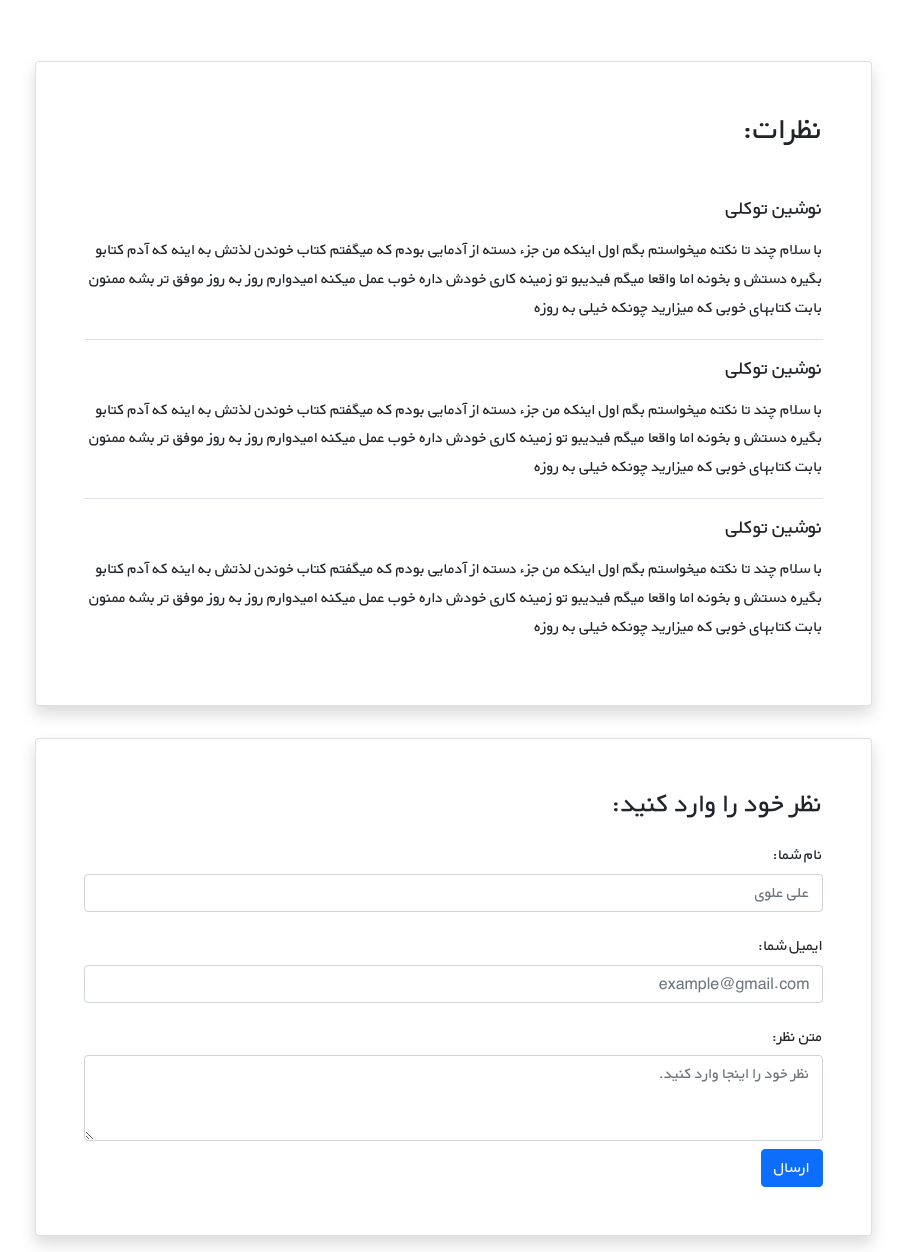
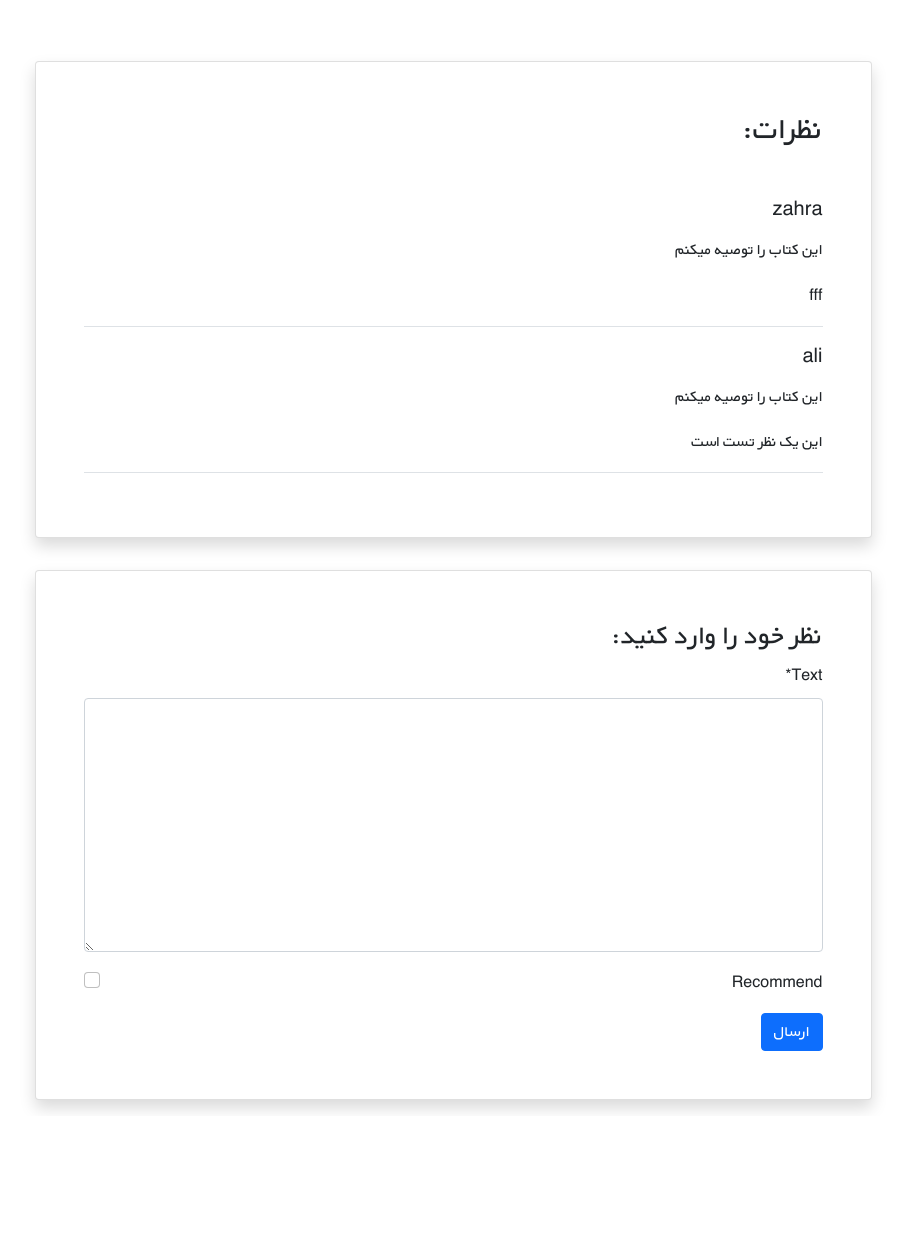
Before and after one commit to AliGanji14/django-Book, a Django app: page /books/1/ in a window 1280 px wide. Shown: the part 2943-4195 px from the top of the page, without its empty margins (187-1093 px from the left). After the commit the page ends 4054 px from the top, so only its background shows below. Run offline with Django 5.2, Linux system fonts and the light colour scheme; data comes from the database, SQL or seed files in the repository; both versions use the stored data as it was after the commit; some libraries are stand-ins or nearby versions.

Commit message:
add comment form to book detail view

```diff
--- /dev/null
+++ b/books/forms.py
@@ -0,0 +1,9 @@
+from django import forms
+
+from .models import Comment
+
+
+class CommentForm(forms.ModelForm):
+    class Meta:
+        model = Comment
+        fields = ('text', 'recommend',)
--- a/books/models.py
+++ b/books/models.py
@@ -1,5 +1,6 @@
 from django.db import models
 from django.urls import reverse
+from django.contrib.auth import get_user_model
 
 
 class Book(models.Model):
@@ -16,3 +17,15 @@ class Book(models.Model):
 
     def get_absolute_url(self):
         return reverse('book_detail', kwargs={'pk': self.pk})
+
+
+class Comment(models.Model):
+    user = models.ForeignKey(get_user_model(), on_delete=models.CASCADE)
+    book = models.ForeignKey(Book, on_delete=models.CASCADE, related_name='comments')
+    text = models.TextField()
+    is_active = models.BooleanField(default=True)
+    recommend = models.BooleanField(default=False)
+    datetime_created = models.DateTimeField(auto_now_add=True)
+
+    def __str__(self):
+        return self.text
--- a/books/templates/books/book_detail.html
+++ b/books/templates/books/book_detail.html
@@ -1,4 +1,6 @@
 {% extends "_base.html" %}
+
+{% load crispy_forms_tags %}
 
 {% block page_title %}جزییات کتاب {{ book.title }}{% endblock %}
 
@@ -43,33 +45,19 @@
                 <div class="d-flex justify-content-center">
                     <div class="card shadow my-3 p-5 w-sm-75 w-100">
                         <h2 class="mb-5">نظرات:</h2>
-                        <div class="border-bottom mb-3">
-                            <h5 class="mb-3">نوشین توکلی</h5>
-                            <p>با سلام چند تا نکته میخواستم بگم اول اینکه من جزء دسته از آدمایی بودم که میگفتم کتاب
-                                خوندن لذتش
-                                به اینه که آدم کتابو بگیره دستش و بخونه اما واقعا میگم فیدیبو تو زمینه کاری خودش داره
-                                خوب عمل
-                                میکنه امیدوارم روز به روز موفق تر بشه ممنون بابت کتابهای خوبی که میزارید چونکه خیلی به
-                                روزه</p>
-                        </div>
-                        <div class="border-bottom mb-3">
-                            <h5 class="mb-3">نوشین توکلی</h5>
-                            <p>با سلام چند تا نکته میخواستم بگم اول اینکه من جزء دسته از آدمایی بودم که میگفتم کتاب
-                                خوندن لذتش
-                                به اینه که آدم کتابو بگیره دستش و بخونه اما واقعا میگم فیدیبو تو زمینه کاری خودش داره
-                                خوب عمل
-                                میکنه امیدوارم روز به روز موفق تر بشه ممنون بابت کتابهای خوبی که میزارید چونکه خیلی به
-                                روزه</p>
-                        </div>
-                        <div>
-                            <h5 class="mb-3">نوشین توکلی</h5>
-                            <p>با سلام چند تا نکته میخواستم بگم اول اینکه من جزء دسته از آدمایی بودم که میگفتم کتاب
-                                خوندن لذتش
-                                به اینه که آدم کتابو بگیره دستش و بخونه اما واقعا میگم فیدیبو تو زمینه کاری خودش داره
-                                خوب عمل
-                                میکنه امیدوارم روز به روز موفق تر بشه ممنون بابت کتابهای خوبی که میزارید چونکه خیلی به
-                                روزه</p>
-                        </div>
+                        {% for comment in comments %}
+                            {% if comment.is_active %}
+                                <div class="border-bottom mb-3">
+                                    <h5 class="mb-3">{{ comment.user.username }}</h5>
+                                    {% if comment.recommend %}
+                                        <p>این کتاب را توصیه میکنم</p>
+                                    {% else %}
+                                        <p>این کتاب را توصیه نمیکنم</p>
+                                    {% endif %}
+                                    <p>{{ comment.text|linebreaks }}</p>
+                                </div>
+                            {% endif %}
+                        {% endfor %}
                     </div>
                 </div>
 
@@ -77,20 +65,9 @@
                     <div class="card shadow my-3 p-5 w-sm-75 w-100">
                         <h3>نظر خود را وارد کنید:</h3>
                         <form method="POST">
-                            <div class="form-group py-2">
-                                <label class="py-1" for="author_name">نام شما:</label>
-                                <input type="text" class="form-control" placeholder="علی علوی" name="author_name">
-                            </div>
-                            <div class="form-group py-2">
-                                <label class="py-1" for="email">ایمیل شما:</label>
-                                <input type="email" class="form-control" placeholder="example@gmail.com" name="email">
-                            </div>
-                            <div class="form-group py-2">
-                                <label class="py-1" for="comment_text">متن نظر:</label>
-                                <textarea class="form-control" name="text" rows="3"
-                                          placeholder="نظر خود را اینجا وارد کنید."></textarea>
-                            </div>
-                            <button type="submit" class="btn btn-primary">ارسال</button>
+                            {% csrf_token %}
+                            {{ comment_form|crispy }}
+                            <button class="btn btn-primary" type="submit">ارسال</button>
                         </form>
                     </div>
                 </div>
--- a/books/urls.py
+++ b/books/urls.py
@@ -4,7 +4,7 @@ from . import views
 
 urlpatterns = [
     path('', views.BookListView.as_view(), name='book_list'),
-    path('<int:pk>/', views.BookDetailView.as_view(), name='book_detail'),
+    path('<int:pk>/', views.book_detail_view, name='book_detail'),
     path('create/', views.BookCreateView.as_view(), name='book_create'),
     path('<int:pk>/update/', views.BookUpdateView.as_view(), name='book_update'),
     path('<int:pk>/delete/', views.BookDeleteView.as_view(), name='book_delete'),
--- a/books/views.py
+++ b/books/views.py
@@ -1,7 +1,9 @@
 from django.views import generic
 from django.urls import reverse_lazy
+from django.shortcuts import get_object_or_404, render
 
-from .models import Book
+from .models import Book, Comment
+from .forms import CommentForm
 
 
 class BookListView(generic.ListView):
@@ -11,9 +13,24 @@ class BookListView(generic.ListView):
     context_object_name = 'books'
 
 
-class BookDetailView(generic.DetailView):
-    model = Book
-    template_name = 'books/book_detail.html'
+def book_detail_view(request, pk):
+    book = get_object_or_404(Book, pk=pk)
+    book_comments = book.comments.all()
+
+    if request.method == 'POST':
+        comment_form = CommentForm(request.POST)
+        if comment_form.is_valid():
+            new_comment = comment_form.save(commit=False)
+            new_comment.book = book
+            new_comment.user = request.user
+            new_comment.save()
+            comment_form = CommentForm()
+    else:
+        comment_form = CommentForm()
+    return render(request, 'books/book_detail.html', {
+        'book': book,
+        'comments': book_comments,
+        'comment_form': comment_form})
 
 
 class BookCreateView(generic.CreateView):
```
Also changed, not shown: books/admin.py (+6 -1 lines), books/migrations/0001_initial.py, books/migrations/0002_book_cover.py, books/migrations/0003_comment.py (added), books/migrations/0004_book_datetime_created_book_datetime_modified_and_more.py, books/migrations/0005_comment_is_active_comment_recommend.py (added), db.sqlite3.
